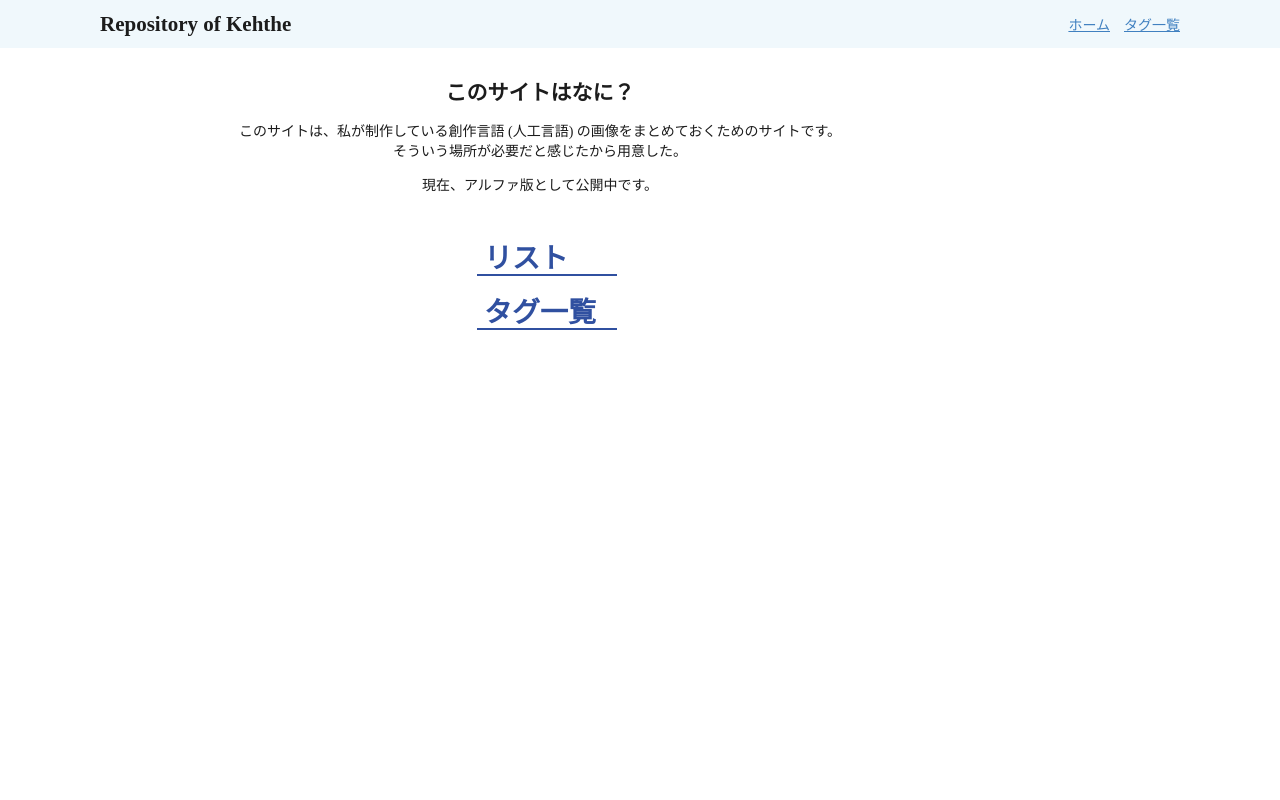
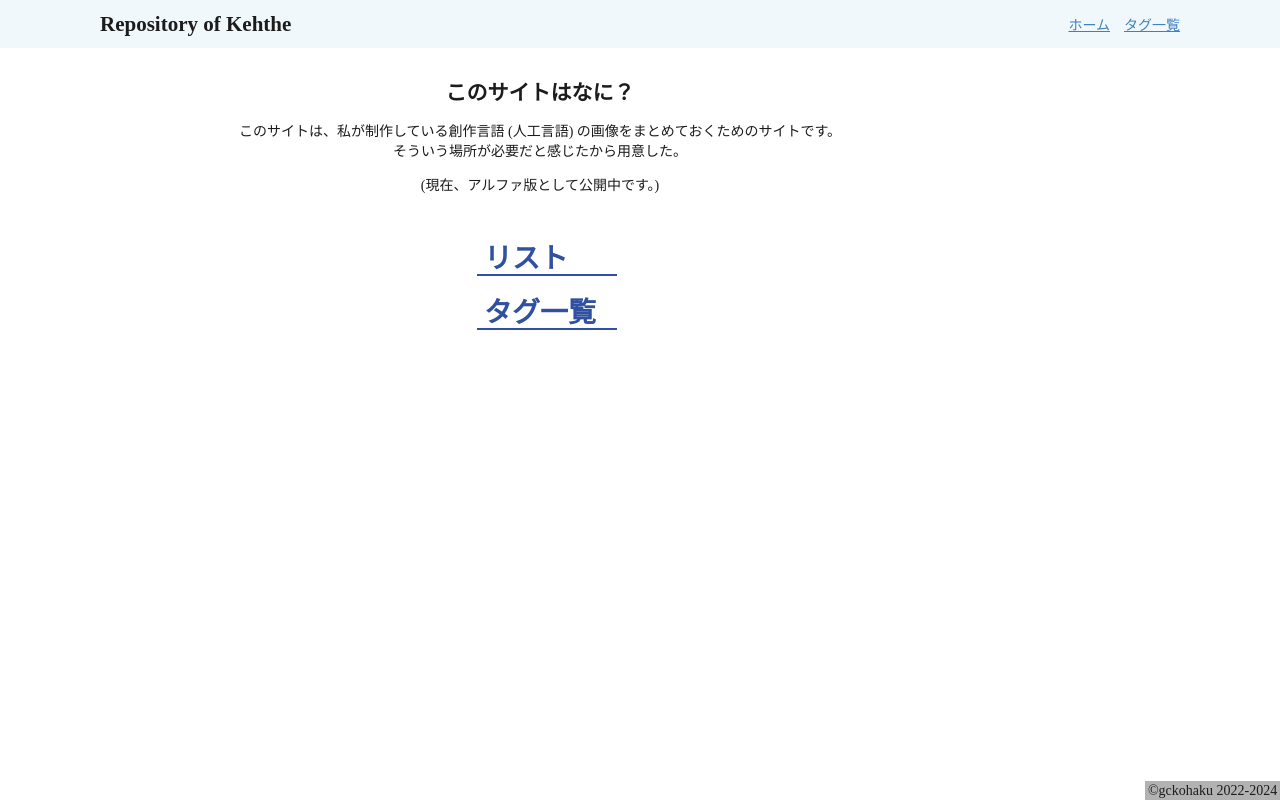
Before and after one commit to gckohaku/CreativeLanguageArchive, a Vue app: page / in a window 1280 px wide. Built offline with nearby package versions, Linux system fonts and the light colour scheme.

Commit message:
add copyright

```diff
--- a/src/App.vue
+++ b/src/App.vue
@@ -9,6 +9,8 @@ import Header from './components/Header.vue';
 	<div class="router-content">
 		<RouterView />
 	</div>
+
+	<div class="copyright">©gckohaku 2022-2024</div>
 </template>
 
 <style scoped>
@@ -19,6 +21,14 @@ import Header from './components/Header.vue';
 	width: 100%;
 }
 
+.copyright {
+	position: fixed;
+	bottom: 0;
+	right: 0;
+	background-color: rgba(0, 0, 0, 0.3);
+	padding: 0.1rem 0.2rem;
+}
+
 :deep(:is(h2, h3, h4, p, figure, ul)) {
 	margin-block-end: 1rem;
 }
--- a/src/views/HomeView.vue
+++ b/src/views/HomeView.vue
@@ -6,7 +6,7 @@
 	<section class="before-index">
 		<h2>このサイトはなに？</h2>
 		<p>このサイトは、私が制作している創作言語 (人工言語) の画像をまとめておくためのサイトです。<br>そういう場所が必要だと感じたから用意した。</p>
-		<p>現在、アルファ版として公開中です。</p>
+		<p>(現在、アルファ版として公開中です。)</p>
 	</section>
 
 	<div class="index-container">
```
